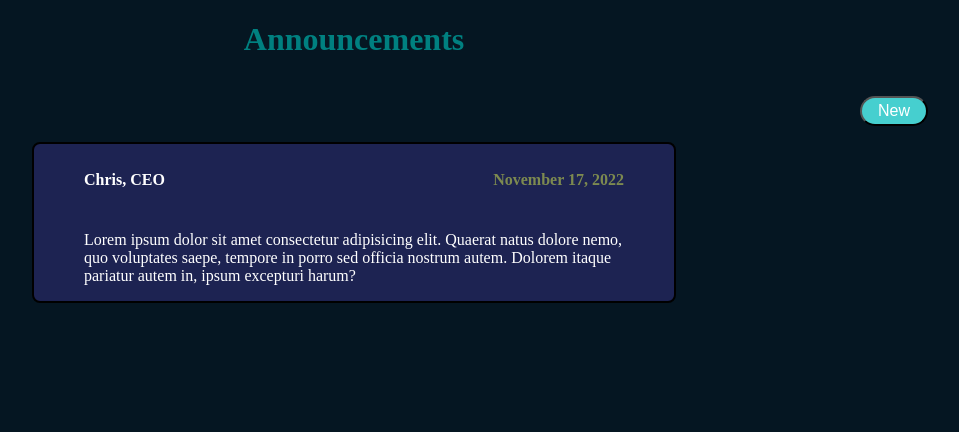
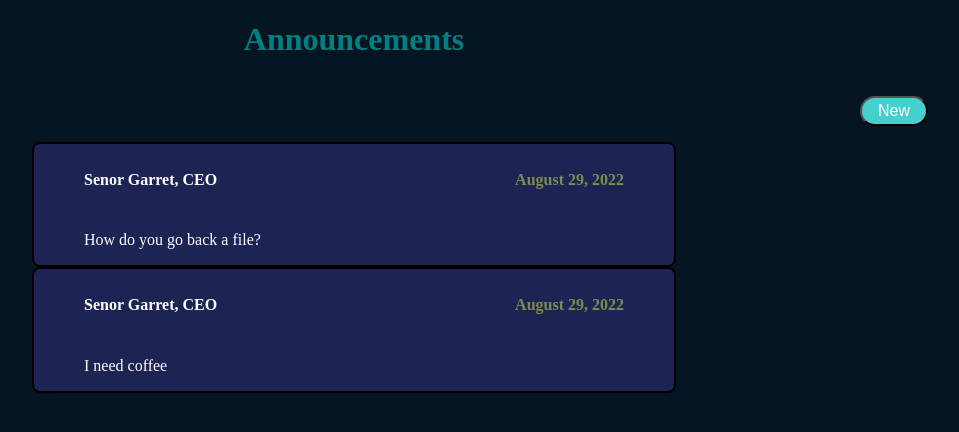
Before and after one commit to Gardego5/group-final-sprint-7, a React (Create React App) app in the folder client/: page /announcements in a window 1280 px wide. Shown: the top 432 px of the page, without its empty margins (286-1245 px from the left). Built offline with nearby package versions, Linux system fonts and the light colour scheme.

Commit message:
updated announcement page to use state

```diff
--- a/client/src/components/AmmouncementCard/AnnouncementCard.jsx
+++ b/client/src/components/AmmouncementCard/AnnouncementCard.jsx
@@ -1,20 +1,23 @@
-import { Card, CardHeader, PostDate, UserTitle, CardBody, UserPost } from './AnnouncementCard.module';
+import {
+  Card,
+  CardHeader,
+  PostDate,
+  UserTitle,
+  CardBody,
+  UserPost,
+} from "./AnnouncementCard.module";
 
-
-const AnnouncementCard = () => {
+const AnnouncementCard = (props) => {
   return (
     <Card className="card">
       <CardHeader className="card-header">
-        <UserTitle className="user">Chris, CEO</UserTitle>
-        <PostDate className="date-posted">November 17, 2022</PostDate>
+        <UserTitle className="user">
+          {props.username}, {props.title}
+        </UserTitle>
+        <PostDate className="date-posted">{props.postDate}</PostDate>
       </CardHeader>
       <CardBody className="card-body">
-        <UserPost className="announcement">
-          Lorem ipsum dolor sit amet consectetur adipisicing elit. Quaerat natus
-          dolore nemo, quo voluptates saepe, tempore in porro sed officia
-          nostrum autem. Dolorem itaque pariatur autem in, ipsum excepturi
-          harum?
-        </UserPost>
+        <UserPost className="announcement">{props.userPost}</UserPost>
       </CardBody>
     </Card>
   );
--- a/client/src/pages/Announcements/Announcements.jsx
+++ b/client/src/pages/Announcements/Announcements.jsx
@@ -1,9 +1,34 @@
 // imports
 import AnnouncementCard from "../../components/AmmouncementCard/AnnouncementCard";
 import NewAButton from "../../components/AmmouncementCard/NewAButton";
-import { StyledTitle, ButtonDiv, AnnCardDiv, AnnsDiv } from "./Announcements.module";
+import {
+  StyledTitle,
+  ButtonDiv,
+  AnnCardDiv,
+  AnnsDiv,
+} from "./Announcements.module";
+import { useState } from "react";
+
+const defaultPost = [
+  {
+    postId: 1,
+    username: "Senor Garret",
+    title: "CEO",
+    postDate: "August 29, 2022",
+    userPost: "How do you go back a file?",
+  },
+  {
+    postId: 2,
+    username: "Senor Garret",
+    title: "CEO",
+    postDate: "August 29, 2022",
+    userPost: "I need coffee",
+  },
+];
 
 const Announcements = () => {
+  const [posts, setPost] = useState(defaultPost);
+
   return (
     <AnnsDiv>
       <StyledTitle>Announcements</StyledTitle>
@@ -11,7 +36,15 @@ const Announcements = () => {
         <NewAButton />
       </ButtonDiv>
       <AnnCardDiv>
-        <AnnouncementCard />
+        {posts.map(({ postId, username, title, postDate, userPost }) => (
+          <AnnouncementCard
+            key={postId}
+            username={username}
+            title={title}
+            postDate={postDate}
+            userPost={userPost}
+          />
+        ))}
       </AnnCardDiv>
     </AnnsDiv>
   );
```
